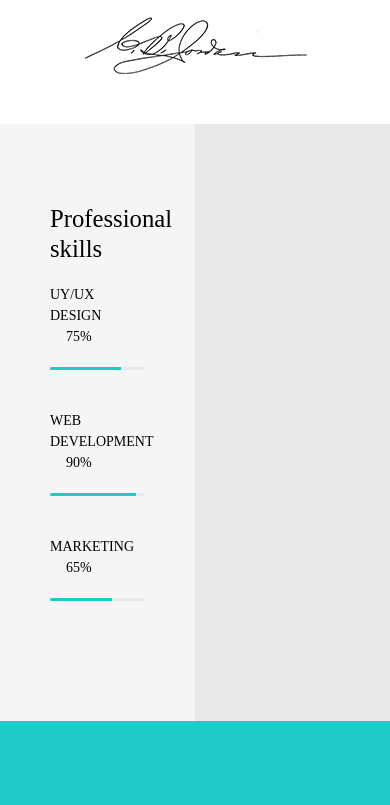
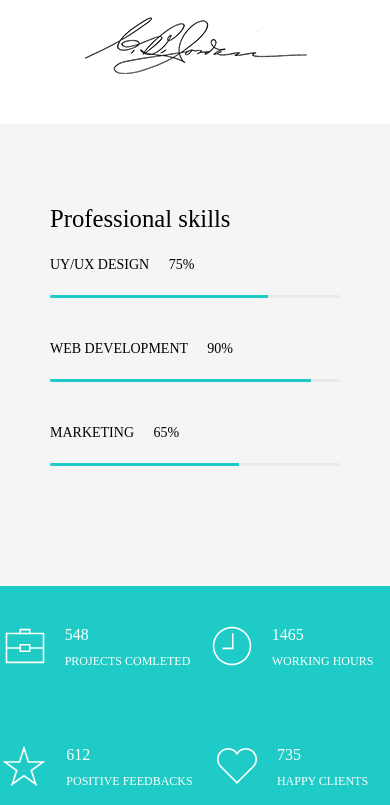
Before and after one commit to maks-kotov/1project, a plain HTML site: page index.html in a window 390 px wide. Shown: the part 667-1472 px from the top of the page. Drawn offline with nearby package versions, Linux system fonts and the light colour scheme.

Commit message:
готово skills

```diff
--- a/index.html
+++ b/index.html
@@ -94,7 +94,7 @@
 
         <section class="skills">
             <div class="row">
-                <div class="col-6 bg-6 py-80 px-50">
+                <div class="col-md-6 col-12 bg-6 py-80 px-50">
                     <h2 class="skills__title">Professional skills</h2>
 
                     <div class="skills__static">
@@ -128,14 +128,14 @@
                     </div>
 
                 </div>
-                <div class="col-6 skills__gray py-80 px-50"></div>
+                <div class="col-md-6 d-md-block d-none skills__gray py-80 px-50"></div>
             </div>
 
         </section>
 
-        <section class="info d-flex align-items-center justify-content-between">
+        <section class="info">
 
-                    <div class="info__block d-flex">
+                    <div class="info__block d-flex align-items-center">
                         <div class="">
                             <img class="info__icon" src="images/чумадам.png" alt="chumadam">
                         </div>
@@ -145,7 +145,7 @@
                             </div>
                     </div>
 
-                    <div class="info__block d-flex">
+                    <div class="info__block d-flex align-items-center">
                         <div class="">
                             <img class="info__icon" src="images/часы.png" alt="chumadam">
                         </div>
@@ -155,7 +155,7 @@
                             </div>
                     </div>
 
-                    <div class="info__block d-flex">
+                    <div class="info__block d-flex align-items-center">
                         <div class="">
                             <img class="info__icon" src="images/звезда.png" alt="chumadam">
                         </div>
@@ -165,8 +165,8 @@
                             </div>
                     </div>
 
-                    <div class="info__block d-flex">
-                        <div class="">
+                    <div class="info__block d-flex align-items-center">
+                        <div class="info__heart">
                             <img class="info__icon" src="images/сердечко.png" alt="chumadam">
                         </div>
                             <div class="">
--- a/style.css
+++ b/style.css
@@ -168,10 +168,13 @@ textarea {
 .info {
     background-color: var(--color2);
     height: 240px;
-    padding: 0 100px;
+    display: flex;
+    justify-content: space-between;
+    align-items: center;
 }
 .info__block {
     color: var(--color4);
+    margin: 0 auto;
 }
 .info__icon {
     margin-right: 20px;
@@ -181,7 +184,7 @@ textarea {
     font-size: 16px;
 }
 .info__text {
-font-size: 12px;
+    font-size: 12px;
 }
 /*
 =======================================================================
@@ -484,9 +487,25 @@ font-size: 12px;
         text-align: center;
     }
 }
+@media(max-width: 767px) {
+    .info {
+        display: grid;
+        align-items: center;
+        grid-template-columns: 1fr 1fr;
+        grid-template-rows: 1fr 1fr;
+    }
+    .info__heart {
+    }
+}
 @media(max-width: 575px) {
     .about__text {
         width: auto;
+    }
+    .info {
+        /* display: grid;
+        align-items: center;
+        grid-template-columns: 1fr;
+        grid-template-rows: 1fr 1fr 1fr 1fr; */
     }
 }
 /*
```
